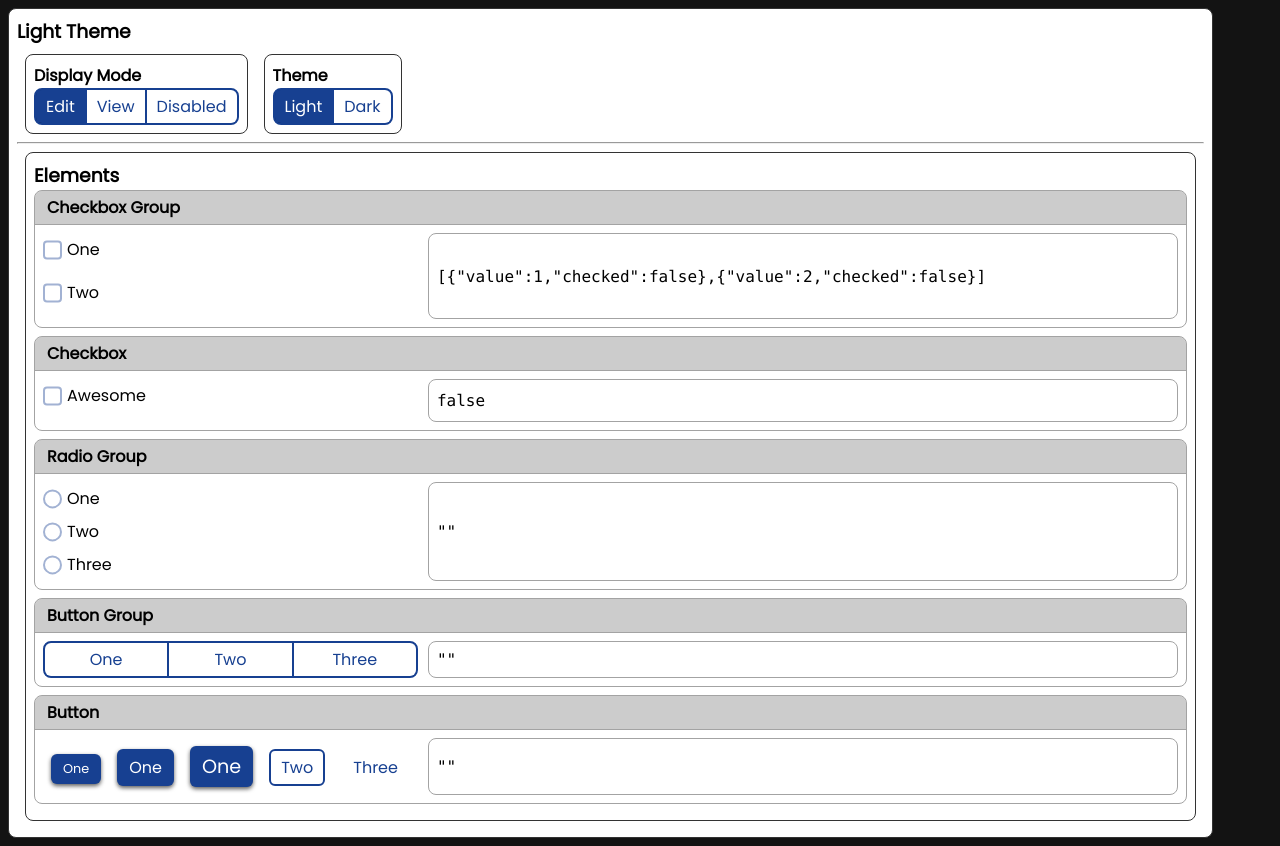
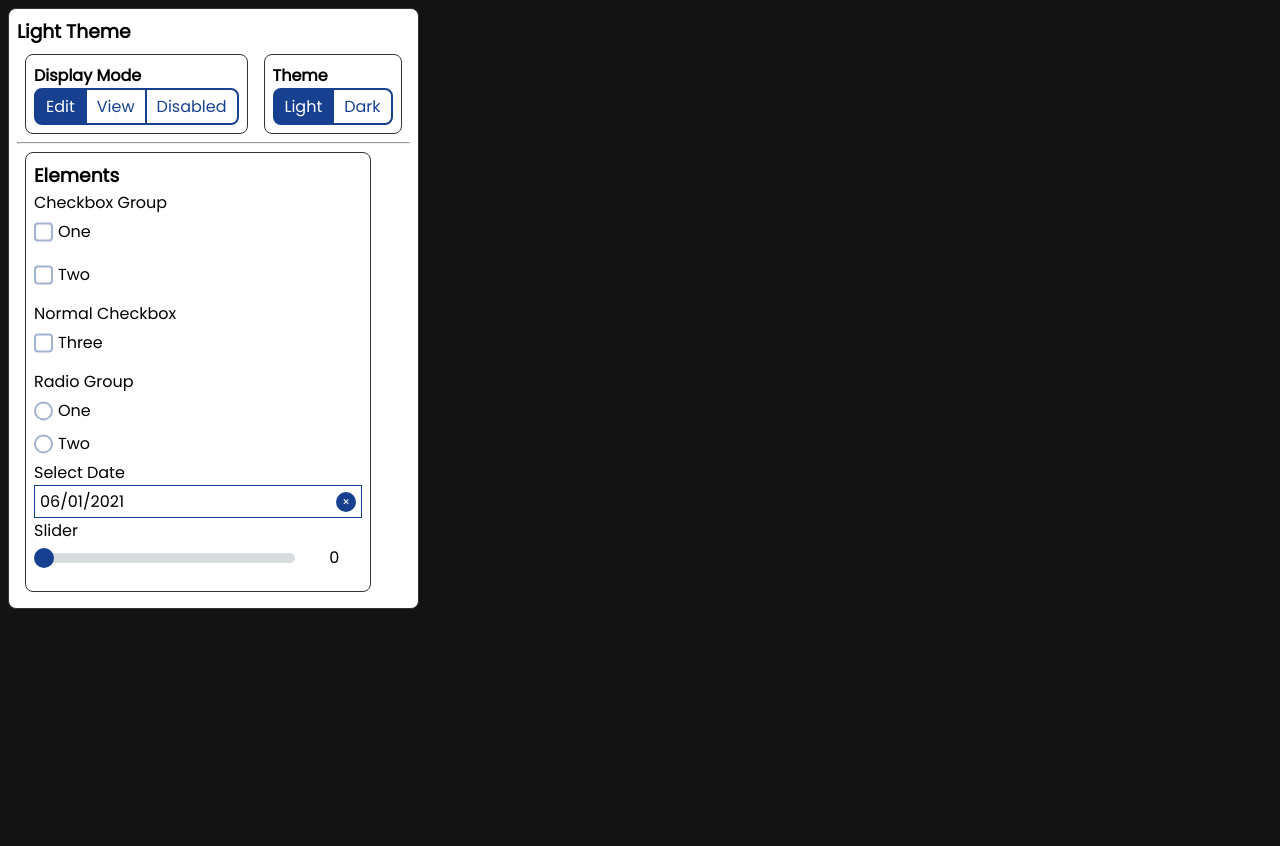
Before and after one commit to quocanhbk/ttg-react-component, a React (Create React App) app: page / in a window 1280 px wide. After the commit the page ends 800 px from the top, so only its background shows below. Built offline with nearby package versions, Linux system fonts and the light colour scheme.

Commit message:
Add slider and update datepicker

```diff
--- a/src/App.js
+++ b/src/App.js
@@ -2,14 +2,14 @@ import {ThemeProvider} from 'styled-components'
 import Container from './components/Container'
 import {Button, ButtonGroup} from './components/elements'
 import Dat from './Dat'
-import Quanh from './Quanh'
+import Quan from './Quan'
 import theme from './utils/theme'
 
 function App() {
   return (
     <div>
       <ThemeProvider theme={theme.light}>
-        <Quanh/>
+        <Quan/>
       </ThemeProvider>
     </div>
   )
--- a/src/Quan.js
+++ b/src/Quan.js
@@ -3,13 +3,20 @@ import Container from './components/Container'
 import {Button, ButtonGroup, Checkbox, Radio, RadioGroup} from './components/elements'
 import CheckboxGroup from './components/elements/CheckboxGroup'
 import TableDatePicker from './components/TableDatePicker'
+import Slider from './components/Silder'
+
 import theme from './utils/theme'
 import {useState} from 'react'
 
-function Quanh() {
+function Quan() {
   const [mode, setMode] = useState("edit")
   const [myTheme, setTheme] = useState("light")
   const [checkboxGroupValue, setCheckboxGroupValue] = useState("initialState")
+  const [rangeValue, setRangeValue] = useState(0)
+
+  const onChangeSlider = e => {
+    setRangeValue(parseInt(e.target.value, 10))
+  }
   return (
     <div>
       <ThemeProvider theme={theme[myTheme] || theme.light}>
@@ -50,7 +57,15 @@ function Quanh() {
 
             <p>Select Date</p>
             <TableDatePicker displayMode={mode}>Don't forget select date</TableDatePicker>
-
+            <p>Slider</p>
+            <Slider displayMode={mode}
+            min={0}
+            max={100}
+            step={1}
+            defaultLength={rangeValue}
+            value={rangeValue}
+            onChangeValue={onChangeSlider}
+            ></Slider>
           </Container>
         </Container>
 
@@ -59,4 +74,4 @@ function Quanh() {
   )
 }
 
-export default Quanh;
+export default Quan;
--- /dev/null
+++ b/src/components/Silder.js
@@ -0,0 +1,118 @@
+import React , {useState, useRef, useEffect} from 'react'
+import styled from 'styled-components'
+import { PropTypes } from "prop-types";
+
+const StyleSlider = styled.div`
+    position:relative;
+    margin-bottom:10px;
+    display:flex;
+    align-items:center;
+`;
+
+const InputStyle = styled.input`
+
+    -webkit-appearance: none;
+    width: 90%;
+    height: 10px;
+    border-radius: 5px;
+    background: #d7dcdf;
+    outline: none;
+    padding: 0;
+    margin: 0;
+    &::-webkit-slider-thumb {
+        appearance: none;
+        background: ${props => props.theme.fillColor};
+        width: 20px;
+        height: 20px;
+        border-radius: 50%;
+        cursor: pointer;
+        transition: background .15s ease-in-out;
+    }
+
+    &::-moz-range-thumb {
+        width: 20px;
+        height: 20px;
+        border: 0;
+        border-radius: 50%;
+        cursor: pointer;
+        transition: background .15s ease-in-out;
+    }
+`;
+
+const SliderValue= styled.span`
+    color  : ${props => props.theme.textColor};
+    display: inline-block;
+    position: relative;
+    width: 60px;
+    line-height: 20px;
+    text-align: center;
+    border-radius: 3px;
+    padding: 5px 10px;
+    margin-left: 12px;
+    font-size: 1rem;
+`;
+
+const linearGradientColor = '#4aa1f3';
+const rangeBackgroundColor = '#d7dcdf';
+const Slider = (props) =>{
+    const{
+        step,
+        min,
+        max,
+        value,
+        defaultLength,
+        onChangeValue,
+    } = props;
+
+    const rangeRef = useRef();
+    const [range,setRange]=useState(defaultLength);
+    const rangeLinearGradient = (value, min, max) => {
+        const percentage = calculatePercentage(value, min, max);
+        const newBackgroundStyle = `linear-gradient(90deg, ${linearGradientColor} 0% ${percentage}, ${rangeBackgroundColor} ${percentage} 100%)`;
+        rangeRef.current.style.background = newBackgroundStyle;
+    }
+    const handleChange = max => e => {
+        onChangeValue(e);
+        setRange(e.target.value);
+
+        rangeLinearGradient(e.target.value, min, max);
+    }
+
+    const calculatePercentage = (value, min, max) => {
+        return ((value - min) / (max - min)) * 100 + '%';
+    }
+    useEffect(() =>{
+        const rangeValue = parseInt(rangeRef.current.value,10);
+        rangeLinearGradient(rangeValue,min,max);
+    },[rangeRef,min,max]);
+
+    return(
+        <>
+            <StyleSlider className="slider-container">
+                <InputStyle
+                ref={rangeRef}
+                className="range-slider"
+                type="range"
+                step={step}
+                min={min}
+                max={max}
+                value={value}
+                onChange={handleChange(max)}
+                />
+                <SliderValue className="range-slider-value">{range}</SliderValue>
+            </StyleSlider>
+        </>
+    )
+}
+
+Slider.prototype ={
+    step: PropTypes.number.isRequired,
+    min: PropTypes.number.isRequired,
+    max: PropTypes.number.isRequired,
+    defaultLength: PropTypes.number.isRequired,
+    sliderThumbColor: PropTypes.string.isRequired,
+    linearGradientColor: PropTypes.string.isRequired,
+    value: PropTypes.number.isRequired,
+    onChangeValue: PropTypes.func.isRequired,
+}
+export default Slider
--- a/src/components/TableDatePicker.js
+++ b/src/components/TableDatePicker.js
@@ -49,8 +49,8 @@ const  TableDatePicker = (props) => {
         <StyleTable {...props}>
       <DatePicker selected={startDate}
        dateFormat="dd/MM/yyyy"
-        onSelect={date => setStartDate(date)}
-        onChange={date => props.onSelect(date)}
+        onChange={date => setStartDate(date)}
+        onSelect={date => props.onSelect(date)}
         isClearable
         placeholderText="Select date"
         >
```
Also changed, not shown: src/components/ToggleGroup.js (+19 -6 lines).
